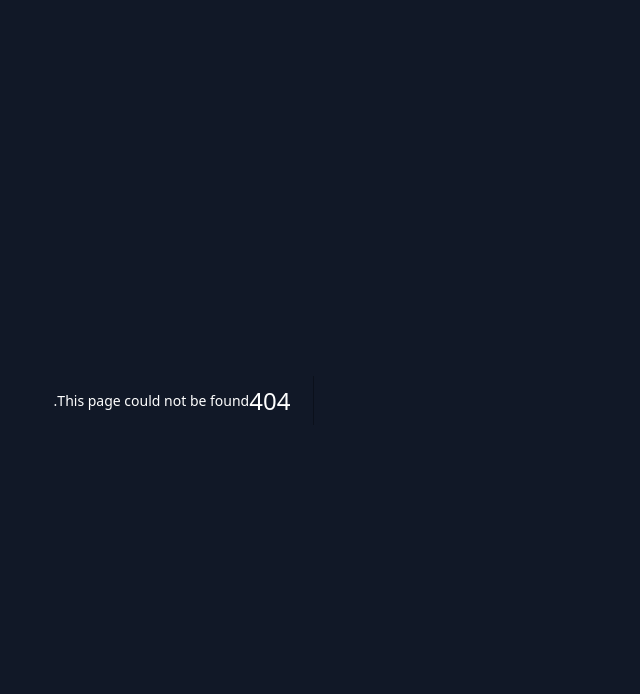
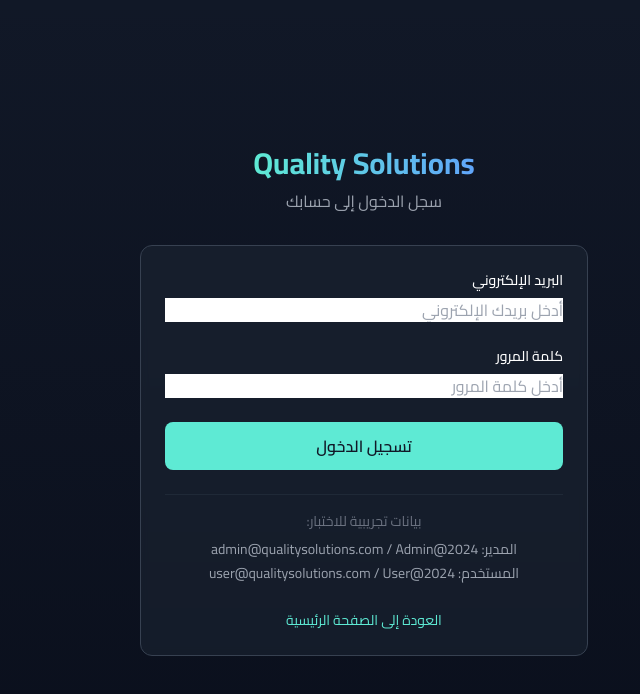
Before and after one commit to qualitysolution880-debug/quality-solutions, a Next.js app: page /auth/login in a window 1280 px wide. Before the commit this address had no page. Shown: the top 694 px of the page, without its empty margins (488-1128 px from the left). Built offline with nearby package versions, Linux system fonts and the light colour scheme.

Commit message:
Create page.tsx

```diff
--- /dev/null
+++ b/app/auth/login/page.tsx
@@ -0,0 +1,116 @@
+"use client"
+
+import { useState } from "react"
+import { signIn } from "next-auth/react"
+import { useRouter } from "next/navigation"
+import Link from "next/link"
+
+export default function LoginPage() {
+  const router = useRouter()
+  const [email, setEmail] = useState("")
+  const [password, setPassword] = useState("")
+  const [error, setError] = useState("")
+  const [loading, setLoading] = useState(false)
+
+  const handleSubmit = async (e: React.FormEvent) => {
+    e.preventDefault()
+    setError("")
+    setLoading(true)
+
+    try {
+      const result = await signIn("credentials", {
+        email,
+        password,
+        redirect: false,
+      })
+
+      if (result?.error) {
+        setError("البريد الإلكتروني أو كلمة المرور غير صحيحة")
+      } else {
+        router.push("/dashboard")
+      }
+    } catch (error) {
+      setError("حدث خطأ أثناء تسجيل الدخول")
+    } finally {
+      setLoading(false)
+    }
+  }
+
+  return (
+    <div className="min-h-screen flex items-center justify-center p-4">
+      <div className="max-w-md w-full">
+        <div className="text-center mb-8">
+          <h1 className="text-3xl font-bold mb-2">
+            <span className="bg-gradient-to-r from-[#5eead4] to-[#60a5fa] bg-clip-text text-transparent">
+              Quality Solutions
+            </span>
+          </h1>
+          <p className="text-gray-400">سجل الدخول إلى حسابك</p>
+        </div>
+
+        <div className="card">
+          <form onSubmit={handleSubmit} className="space-y-6">
+            {error && (
+              <div className="p-3 bg-red-500/10 border border-red-500/30 rounded-lg text-red-400 text-sm">
+                {error}
+              </div>
+            )}
+
+            <div>
+              <label className="block text-sm font-medium mb-2">
+                البريد الإلكتروني
+              </label>
+              <input
+                type="email"
+                value={email}
+                onChange={(e) => setEmail(e.target.value)}
+                className="input-field w-full"
+                placeholder="أدخل بريدك الإلكتروني"
+                required
+              />
+            </div>
+
+            <div>
+              <label className="block text-sm font-medium mb-2">
+                كلمة المرور
+              </label>
+              <input
+                type="password"
+                value={password}
+                onChange={(e) => setPassword(e.target.value)}
+                className="input-field w-full"
+                placeholder="أدخل كلمة المرور"
+                required
+              />
+            </div>
+
+            <button
+              type="submit"
+              disabled={loading}
+              className="btn-primary w-full py-3 flex items-center justify-center gap-2"
+            >
+              {loading ? "جاري تسجيل الدخول..." : "تسجيل الدخول"}
+            </button>
+
+            <div className="text-center text-sm text-gray-500 pt-4 border-t border-gray-800">
+              <p>بيانات تجريبية للاختبار:</p>
+              <div className="mt-2 space-y-1">
+                <p className="text-gray-400">المدير: admin@qualitysolutions.com / Admin@2024</p>
+                <p className="text-gray-400">المستخدم: user@qualitysolutions.com / User@2024</p>
+              </div>
+            </div>
+          </form>
+
+          <div className="mt-6 text-center">
+            <Link
+              href="/"
+              className="text-[#5eead4] hover:underline text-sm"
+            >
+              العودة إلى الصفحة الرئيسية
+            </Link>
+          </div>
+        </div>
+      </div>
+    </div>
+  )
+}
```
